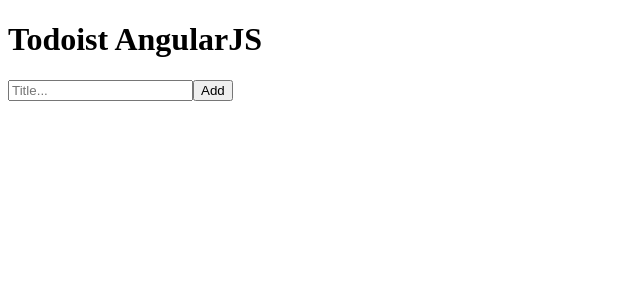
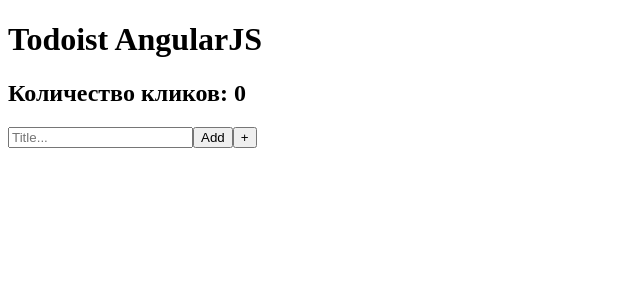
Before and after one commit to vkulchitskaya/ToDoList-AngularJS, an Angular app: page / in a window 1280 px wide. Shown: the top 300 px of the page, without its empty margins (0-640 px from the left). Built offline with nearby package versions, Linux system fonts and the light colour scheme.

Commit message:
try add event

```diff
--- a/src/app/app.component.ts
+++ b/src/app/app.component.ts
@@ -13,7 +13,7 @@
 export class AppComponent {
   title:string = 'Todoist AngularJS';
   storage:Storage = new Storage();
-  taskTitle:string ='тест';
+  taskTitle:string ='';
   taskEdit:string ='';
 
   addTask():void {
@@ -43,4 +43,13 @@
 
   }
 
+    clicks:number = 0;
+    onChanged(increased/*,taskTitle*/){
+        if (increased) {
+          this.clicks++
+        /*this.taskTitle=taskTitle;
+        this.addTask();*/
+      };
+    }
+
 }
--- a/src/app/entry-field.component.ts
+++ b/src/app/entry-field.component.ts
@@ -1,4 +1,4 @@
-import { Component, Input } from '@angular/core';
+import { Component, EventEmitter, Input, Output } from '@angular/core';
 import { Task,TaskCollection } from './classes/task';
 import { Storage } from './classes/storage';
 
@@ -8,15 +8,22 @@
   template: `
     <form>
       <input name="taskTitle" [(ngModel)]="taskTitle"  placeholder="Title...">
-      <button (click)="addTask()">Add</button>
+      <button (click)="addTask(taskTitle)">Add</button>
+      <button (click)="change(true)">+</button>
     </form>`
 })
 
 export class EntryField{
-    taskTitle:string ='';
+    @Output() taskTitle:string ='';
 
-    addTask():void {
-    let task:Task = new Task(this.taskTitle,0,false);
+
+    @Output() onChanged = new EventEmitter<boolean>();
+    change(increased/*,taskTitle*/) {
+        this.onChanged.emit(increased/*,taskTitle*/);
+    }
+
+    addTask(title:string):void {
+    let task:Task = new Task(title,0,false);
     this.taskTitle =''
     console.log(task);
 
--- a/src/app/templates/app.component.html
+++ b/src/app/templates/app.component.html
@@ -2,7 +2,8 @@
    {{title}}
 </h1>
 <div id="wrapper">
-   <entry-field></entry-field>
+   <h2>Количество кликов: {{clicks}}</h2>
+   <entry-field (onChanged)="onChanged($event)"></entry-field>
    <ul>
       <li *ngFor="let task of storage.taskCollection.taskCollection" id={{task.id}} >
          <label>
@@ -15,4 +16,5 @@
          <span (click)="removeTask(task.id)" class="close">×</span>
       </li>
    </ul>
+
 </div>
```
